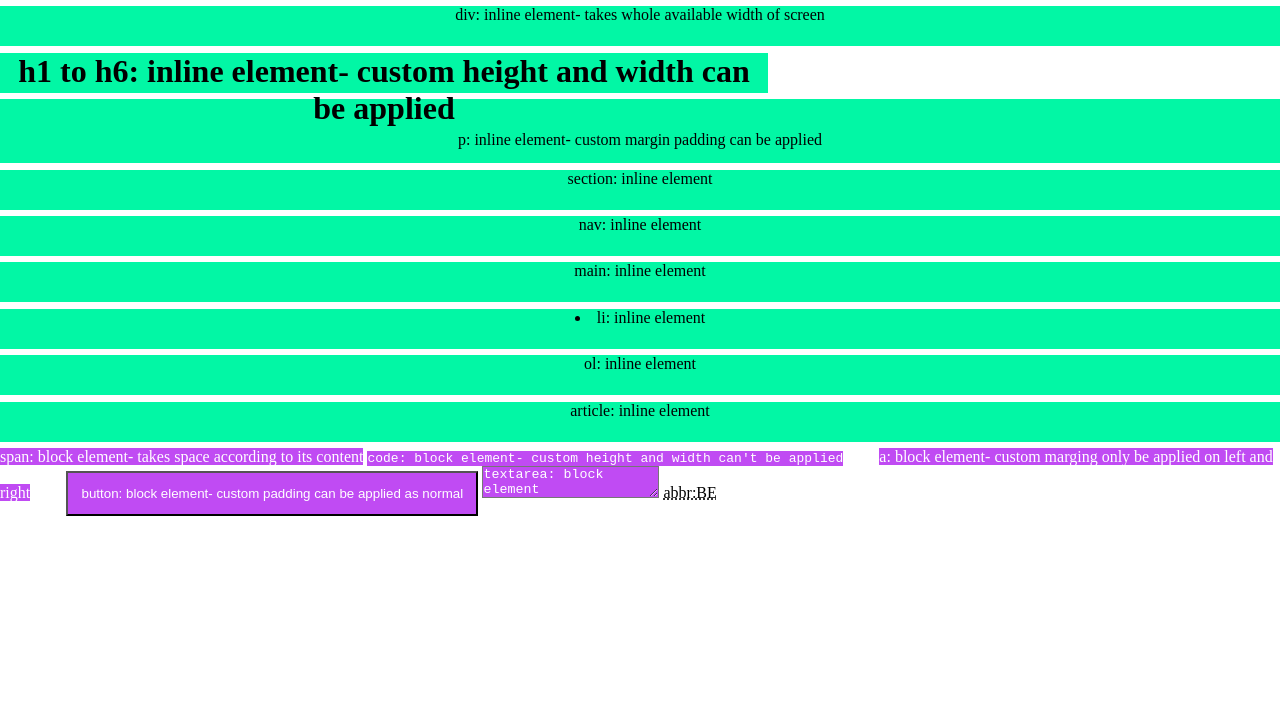
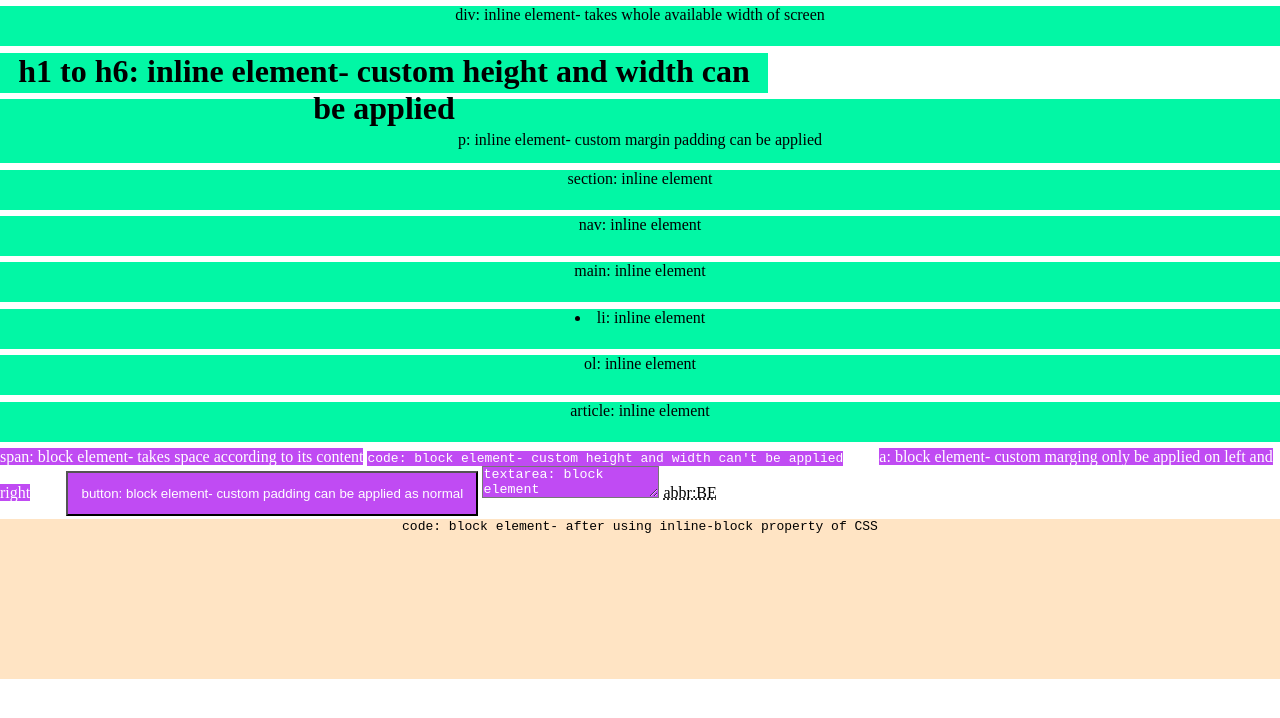
Before and after one commit to thekiranmahajan/CodeHelp, a plain HTML site: page Lec_16/inline-block.html in a window 1280 px wide. Drawn offline with Linux system fonts and the light colour scheme.

Commit message:
lecture16 finished!

```diff
--- a/Lec_16/inline-block.html
+++ b/Lec_16/inline-block.html
@@ -25,6 +25,9 @@
     <button class="block">button: block element- custom padding can be applied as normal</button>
     <textarea class="block">textarea: block element</textarea>
     <abbr title="Block Element">abbr:BE</abbr>
+    <br>
+    <code id="codeinline-block" class="block">code: block element- after using inline-block property of CSS</code>
+
 </body>
 
 </html>
--- a/Lec_16/style.css
+++ b/Lec_16/style.css
@@ -35,3 +35,10 @@ a {
 button {
   padding: 1em;
 }
+#codeinline-block {
+  color: #000;
+  background-color: bisque;
+  text-align: center;
+  display: inline-block;
+  width: 100vw;
+}
```
